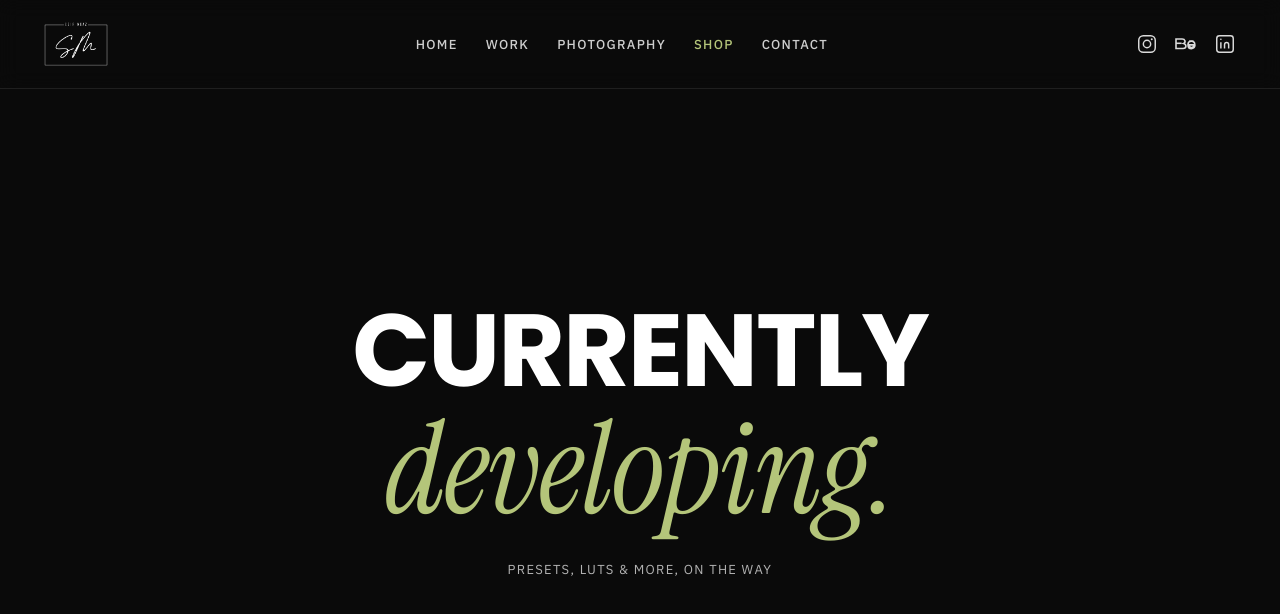
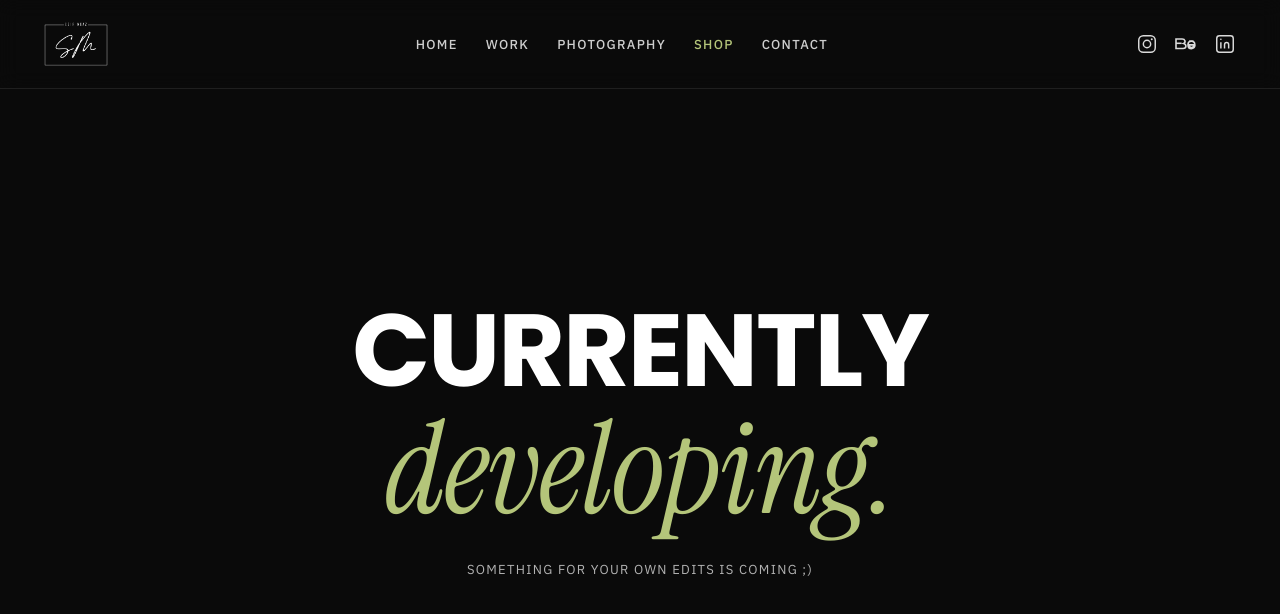
Before and after one commit to seifmoaz/Portfolio-Website, a Next.js app: page /shop in a window 1280 px wide. Shown: the top 614 px of the page. Built offline with nearby package versions, Linux system fonts and the light colour scheme.

Commit message:
Update shop page coming-soon copy

```diff
--- a/app/shop/page.tsx
+++ b/app/shop/page.tsx
@@ -16,7 +16,7 @@ export default function ShopPage() {
             Currently
             <span className="accent-word">developing.</span>
           </h1>
-          <p className="sub">Presets, LUTs &amp; more, on the way</p>
+          <p className="sub">Something for your own edits is coming ;)</p>
         </div>
       </main>
     </>
```
